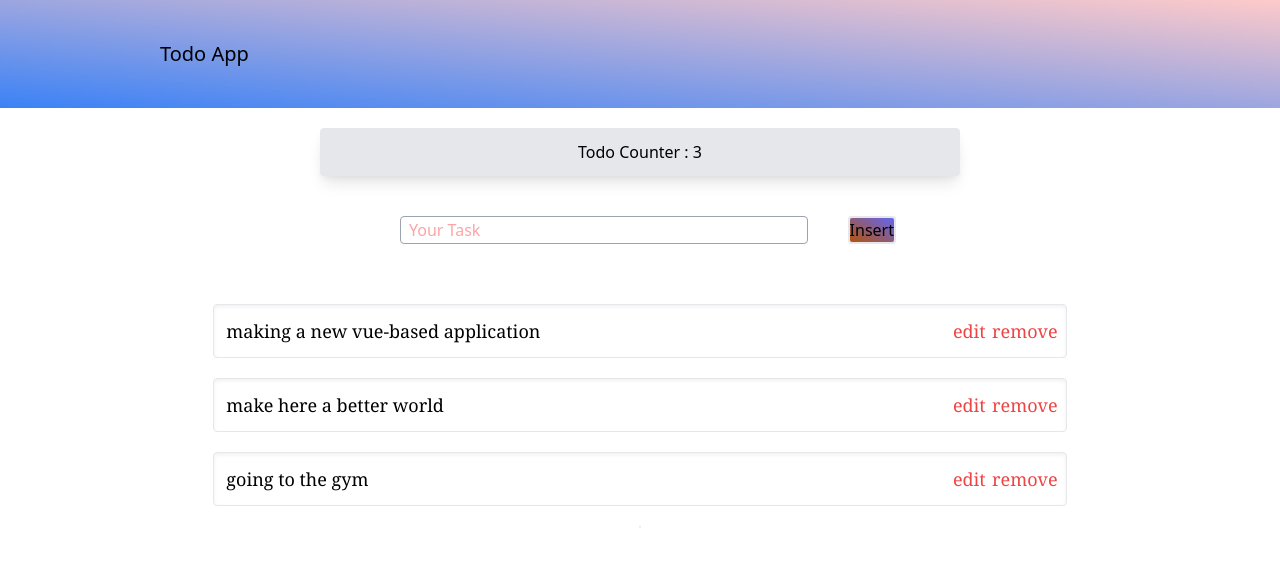
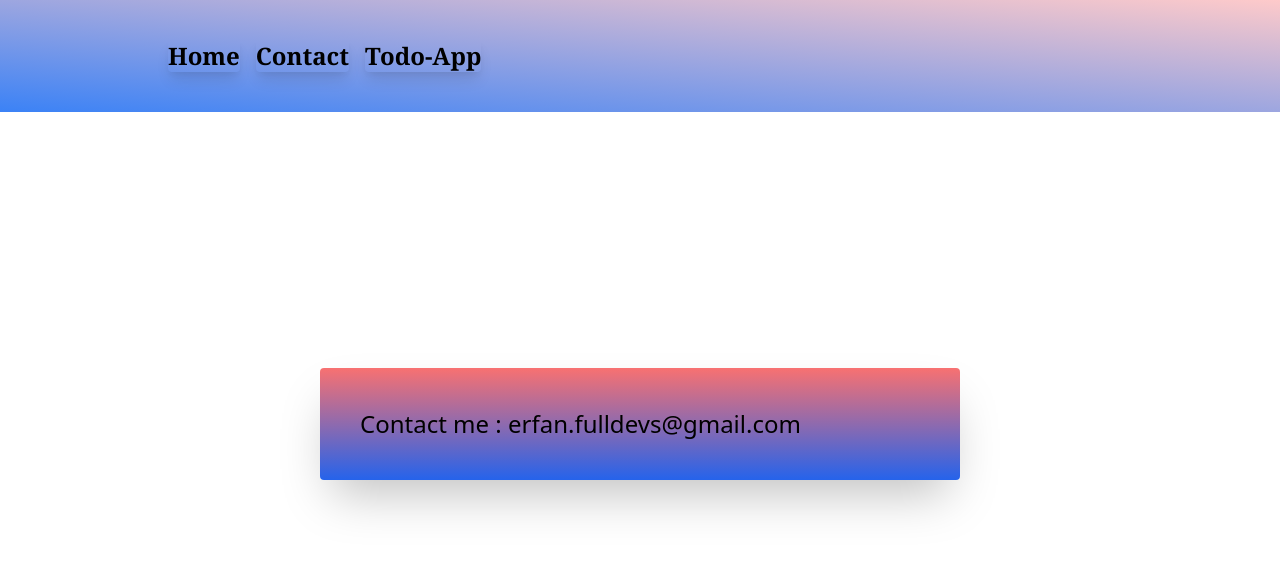
Before and after one commit to Erfan-Motallebi/vueApp-todoList-tailwind, a Vue app: page /Contact in a window 1280 px wide. Shown: the top 566 px of the page. Built offline with nearby package versions, Linux system fonts and the light colour scheme.

Commit message:
some changes including styles and stuff to make the component look better

```diff
--- a/src/App.vue
+++ b/src/App.vue
@@ -1,13 +1,12 @@
 <template>
   <Header />
-  <todo-list></todo-list>
+  <router-view></router-view>
 </template>
 
 <script>
-import Header from "./components/Header.vue";
-import TodoList from "./components/TodoList";
+import Header from "./components/Header";
 export default {
-  components: { TodoList, Header },
+  components: { Header },
 };
 </script>
 
--- /dev/null
+++ b/src/components/Contact.vue
@@ -0,0 +1,14 @@
+<template>
+  <p
+    class="w-1/2 p-10 shadow-2xl rounded m-auto mt-64 text-2xl bg-gradient-to-b from-red-400 to-blue-600"
+  >
+    Contact me : <span>erfan.fulldevs@gmail.com</span>
+  </p>
+</template>
+
+<script>
+export default {};
+</script>
+
+<style>
+</style>
--- a/src/components/Header.vue
+++ b/src/components/Header.vue
@@ -1,11 +1,38 @@
 <template>
-  <section class="w-full p-10 pl-40 bg-gradient-to-bl from-red-200 to-blue-500">
-    <h1 class="text-xl text">Todo App</h1>
+  <section
+    class="w-full p-10 pl-40 bg-gradient-to-bl from-red-200 to-blue-500 text-2xl font-serif font-bold"
+  >
+    <router-link
+      v-for="link in links"
+      :key="link.id"
+      :to="link.to"
+      class="mx-2"
+    >
+      <span class="shadow-lg rounded">{{ link.title }}</span>
+    </router-link>
   </section>
 </template>
 
 <script>
-export default {};
+export default {
+  data() {
+    return {
+      links: [
+        { id: new Date().getTime().toString(), to: "/Home", title: "Home" },
+        {
+          id: new Date().getTime().toString(),
+          to: "/Contact",
+          title: "Contact",
+        },
+        {
+          id: new Date().getTime().toString(),
+          to: "/Todos",
+          title: "Todo-App",
+        },
+      ],
+    };
+  },
+};
 </script>
 
 <style>
--- /dev/null
+++ b/src/components/Home.vue
@@ -0,0 +1,14 @@
+<template>
+  <p
+    class="w-1/2 p-10 shadow-2xl rounded m-auto mt-64 text-2xl bg-gradient-to-b from-red-400 to-blue-600"
+  >
+    Welcome to my vue apps
+  </p>
+</template>
+
+<script>
+export default {};
+</script>
+
+<style>
+</style>
--- a/src/components/TodoList.vue
+++ b/src/components/TodoList.vue
@@ -8,7 +8,7 @@
     <form @submit.prevent="task()" class="m-auto my-10 w-1/2 flex">
       <input
         type="text"
-        class="border border-gray-400 rounded placeholder-red-300 focus:placeholder-yellow-80 px-2 w-3/4 ml-20"
+        class="border border-gray-400 rounded placeholder-red-300 focus:placeholder-gray-600 px-2 w-3/4 ml-20"
         placeholder="Your Task"
         v-model="newTask"
       />
--- a/src/main.js
+++ b/src/main.js
@@ -1,5 +1,6 @@
 import { createApp } from 'vue'
 import App from './App.vue'
 import './assets/tailwind.css'
+import router from './router/router'
 
-createApp(App).mount('#app')
+createApp(App).use(router).mount('#app')
```
Also changed, not shown: src/router/router.js (+18 -0 lines).
